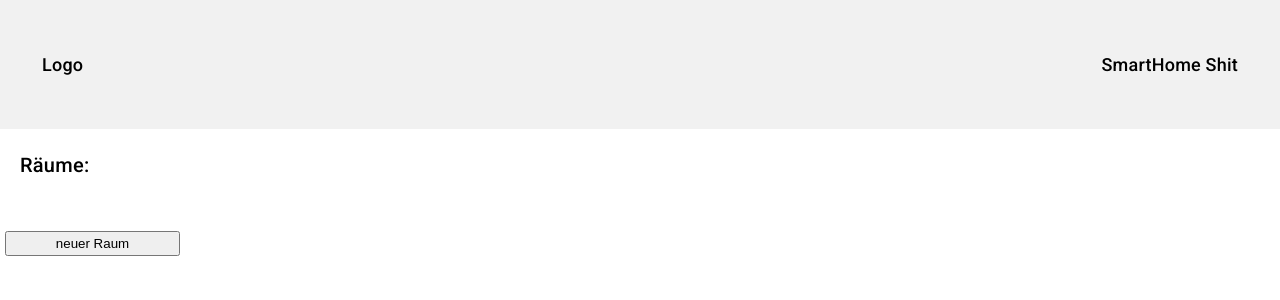
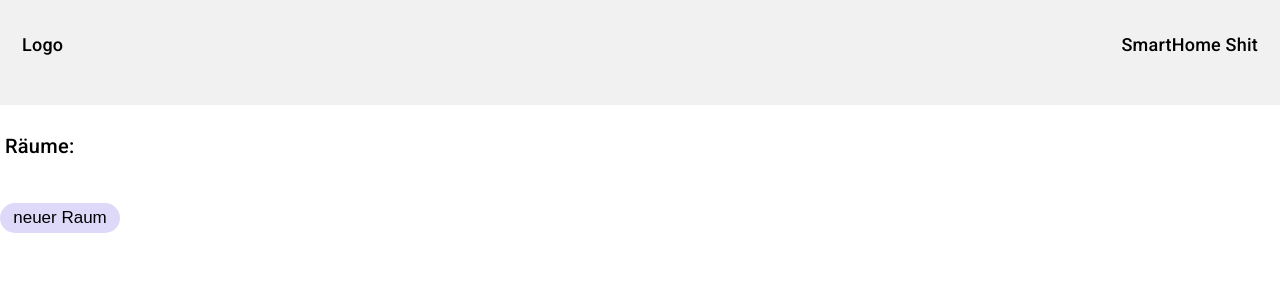
Before and after one commit to 19CLRBLND99/WebServices, an Angular app in the folder WebServicesFrontend/: page / in a window 1280 px wide. Shown: the top 300 px of the page. Built offline with nearby package versions, Linux system fonts and the light colour scheme; no server answers.

Commit message:
little bit of css

```diff
--- a/WebServicesFrontend/angular.json
+++ b/WebServicesFrontend/angular.json
@@ -25,7 +25,7 @@
               "src/assets"
             ],
             "styles": [
-              "@angular/material/prebuilt-themes/indigo-pink.css",
+              "@angular/material/prebuilt-themes/purple-green.css",
               "src/styles.css"
             ],
             "scripts": []
@@ -85,7 +85,7 @@
               "src/assets"
             ],
             "styles": [
-              "@angular/material/prebuilt-themes/indigo-pink.css",
+              "@angular/material/prebuilt-themes/purple-green.css",
               "src/styles.css"
             ],
             "scripts": []
--- a/WebServicesFrontend/src/app/app.component.css
+++ b/WebServicesFrontend/src/app/app.component.css
@@ -1,27 +1,31 @@
 /*Defines the base CSS stylesheet for the root AppComponent.*/
 
-h2 {
-    margin: 20px;
+.title {
+    font-size: 100px;
+    margin: 5px;
+    padding-top: 20px;
 }
 
-button {
-    height: 25px;
-    width: 175px;
-    margin: 5px;
+.room-name{
+    font-size: 30px;
+    padding-top: 15px;
 }
 
-
-.room-name{
-    padding: 5px;
+.temperature {
+    font-size: 27px;
+    padding-bottom: 10px;
 }
 
 .box{
-    width: 190px;
-    height: 220px;
-    border: 1px solid black;
-    margin-top: 10px;
-    margin-bottom:10px;
-    text-align: center;
+    width: 250px;
+    height: 250px;
+    background: #eee;
+    border: 1px solid #DDD;
+    background: -moz-linear-gradient(top, #EEE, #FFF);
+    background: -webkit-linear-gradient(top, #eee, #fff);
+    background: -ms-linear-gradient(top, #eee, #fff);
+    background: -o-linear-gradient(top, #eee, #fff);
+    box-shadow: 1px 2px 4px rgba(0,0,0, .2);
 }
 
 .header {
@@ -68,6 +72,34 @@ button {
     text-align: center;
   }
 
-.buttons {
-    padding: 30px;
+.add-room-button {
+    font-size: 17px;
+    display: flex;
+    justify-content: center;
+    align-items: center;
+    padding: 6px 12px;
+    gap: 8px;
+    height: 30px;
+    width: 120px;
+    border: none;
+    background: #5e41de33;
+    border-radius: 20px;
+    cursor: pointer;
 }
+
+.settings-button {
+    font-size: 17px;
+    color: #fff;
+    display: flex;
+    justify-content: center;
+    align-items: center;
+    padding: 6px 12px;
+    margin: 10px;
+    gap: 8px;
+    height: 90px;
+    width: 90px;
+    border: none;
+    background: #51565C;
+    border-radius: 20px;
+    cursor: pointer;
+}
```
